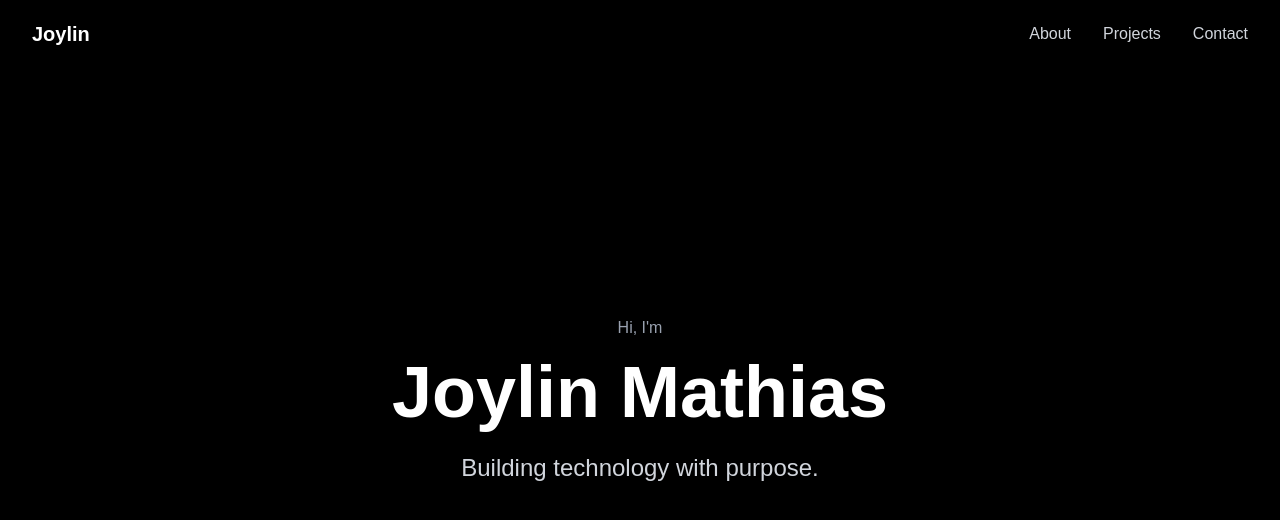
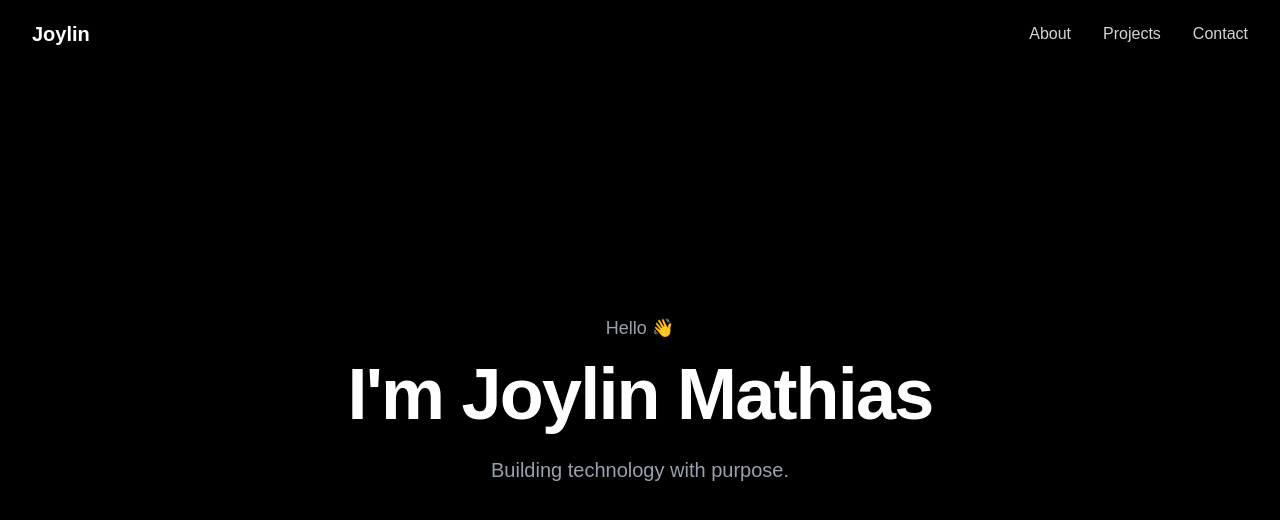
Before and after one commit to joylinmhs/portfolio, a Next.js app: page / in a window 1280 px wide. Shown: the top 520 px of the page. Built offline with nearby package versions, Linux system fonts and the light colour scheme.

Commit message:
Updated Hero.tsx

```diff
--- a/components/Hero.tsx
+++ b/components/Hero.tsx
@@ -1,17 +1,17 @@
 export default function Hero() {
   return (
-    <section className="flex min-h-screen items-center justify-center bg-black text-white">
-      <div className="text-center">
+    <section className="min-h-screen bg-black text-white">
+      <div className="mx-auto flex min-h-screen max-w-7xl flex-col items-center justify-center px-6 text-center">
 
-        <p className="mb-4 text-gray-400">
-          Hi, I'm
+        <p className="mb-4 text-lg text-gray-400">
+          Hello 👋
         </p>
 
-        <h1 className="text-7xl font-bold">
-          Joylin Mathias
+        <h1 className="text-5xl font-bold tracking-tight md:text-7xl">
+          I'm Joylin Mathias
         </h1>
 
-        <p className="mt-6 text-2xl text-gray-300">
+        <p className="mt-6 max-w-2xl text-lg leading-8 text-gray-400 md:text-xl">
           Building technology with purpose.
         </p>
 
```
